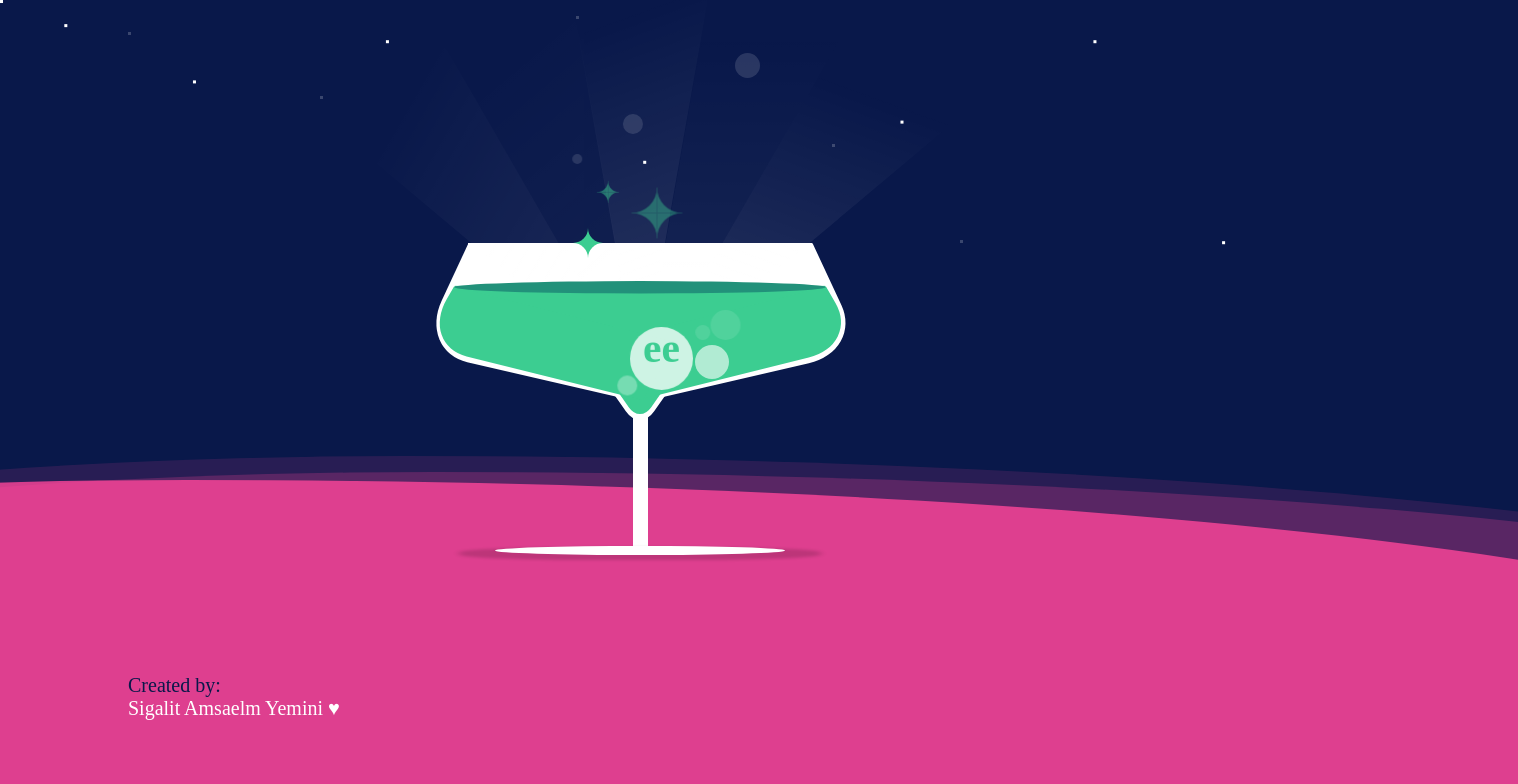
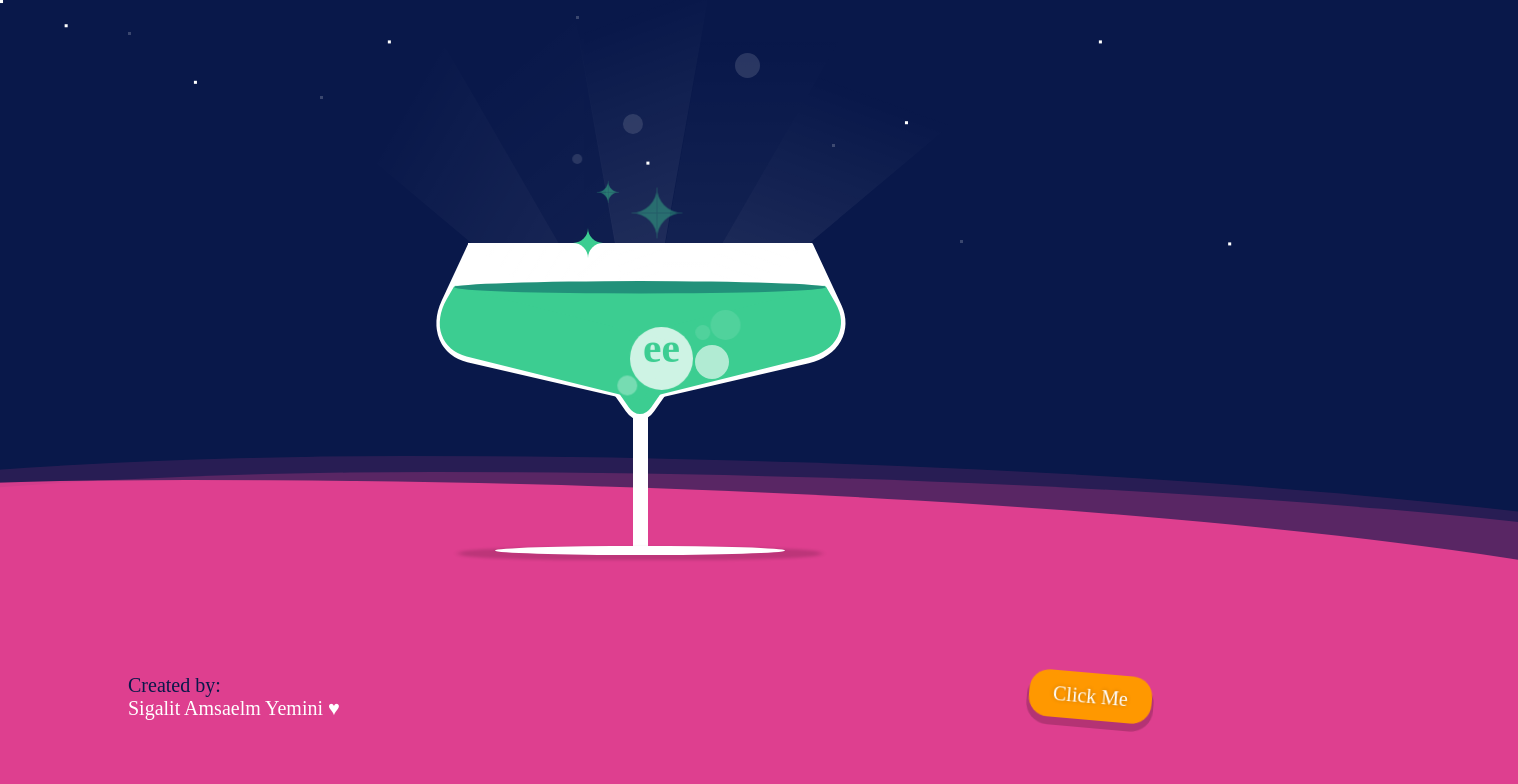
Before and after one commit to sigalitam/cocktail-glass, a plain HTML site: page index.html in a window 1280 px wide. Shown: the top 784 px of the page, 1518 px wide, since content can reach past the window. Drawn offline with Linux system fonts and the light colour scheme; a web font is replaced by a local one.

Commit message:
add glass

```diff
--- a/index.html
+++ b/index.html
@@ -9,13 +9,17 @@
 </head>
 
 <body>
+    <div class="wrapper">
         <div class="waves">
             <div class="wave"></div>
             <div class="wave"></div>
             <div class="wave"></div>
         </div>
 
-    <div class="glass">
+        <input type="checkbox" id="toggleAnimate" hidden>
+        <label for="toggleAnimate" class="btnClickMe">Click Me</label>
+
+        <div class="secondGlass">
             <div class="cupWine">
                 <div class="cupRight"></div>
                 <div class="cupLeft"></div>
@@ -30,33 +34,43 @@
             <div class="base"></div>
             <div class="ballMedium"></div>
             <div class="ballSmall"></div>
-        <div class="ballLogo">
-            <a target="_blank" href="https://reeco.io/">
-                ee
-            </a>
+            <div class="ballLogo"></div>
         </div>
 
+        <div class="glass">
+            <div class="cupWine">
+                <div class="cupRight"></div>
+                <div class="cupLeft"></div>
+            </div>
+            <div class="cupWrapper">
+                <div class="cupRight"></div>
+                <div class="cupLeft"></div>
+            </div>
+            <div class="bottomCup"></div>
+            <div class="base"></div>
+            <div class="ballMedium"></div>
+            <div class="ballSmall"></div>
+            <div class="ballLogo">
+                <a target="_blank" href="https://reeco.io/">ee</a>
+            </div>
             <div class="star big">
                 <div class="topRight"></div>
                 <div class="topLeft"></div>
                 <div class="bottomRight"></div>
                 <div class="bottomLeft"></div>
             </div>
-
             <div class="star medium">
                 <div class="topRight"></div>
                 <div class="topLeft"></div>
                 <div class="bottomRight"></div>
                 <div class="bottomLeft"></div>
             </div>
-
             <div class="star small">
                 <div class="topRight"></div>
                 <div class="topLeft"></div>
                 <div class="bottomRight"></div>
                 <div class="bottomLeft"></div>
             </div>
-
             <div class="lights">
                 <div class='trapezoid'></div>
                 <div class='trapezoid'></div>
@@ -85,6 +99,7 @@
         </div>
 
         <div class="twinkle"></div>
+    </div>
 </body>
 
 </html>
--- a/styles.css
+++ b/styles.css
@@ -20,19 +20,28 @@ html {
     padding: 0;
 }
 
+.wrapper {
+    height: 100vh;
+    width: 100vw;
+    overflow: hidden;
+    display: flex;
+    align-items: center;
+    justify-content: center;
+}
+
 .glass {
     display: flex;
     flex-direction: column;
     align-items: center;
     justify-content: flex-end;
     position: relative;
-    transition: transform 0.5s ease-in-out;
+    transition: transform 0.3s ease-in-out;
     z-index: 0;
 }
 
 .glass:hover,
 body:has(.bubbles:hover) .glass {
-    transform: scale(1.035);
+    transform: scale(1.04);
 }
 
 .base {
@@ -214,6 +223,8 @@ body:has(.bubbles:hover) .glass {
     animation: ballLogo 1.2s reverse infinite ease-in;
     cursor: pointer;
     transition: all 0.2s ease-in-out;
+    min-width: 45px;
+    min-height: 45px;
 }
 
 .ballLogo a {
@@ -227,7 +238,7 @@ body:has(.bubbles:hover) .glass {
 }
 
 .ballLogo:hover {
-    box-shadow: 0 0 4px 6px #00000020;
+    box-shadow: 0 8px 0 #00000030;
     animation-play-state: paused;
 }
 
@@ -622,6 +633,66 @@ body:has(.bubbles:hover) .glass .lights {
 
     50% {
         opacity: 1;
-        transform: scale(1.005);
+        transform: scale(1.01);
     }
 }
+
+.secondGlass {
+    display: flex;
+    flex-direction: column;
+    align-items: center;
+    justify-content: flex-end;
+    position: absolute;
+    z-index: 1;
+    transform: rotate(45deg) scale(0.9) translate(2000px, 1000px);
+    filter: hue-rotate(40deg);
+}
+
+.btnClickMe {
+    display: inline-block;
+    background: #ff9800;
+    color: #fff;
+    display: flex;
+    align-items: center;
+    text-align: center;
+    justify-content: center;
+    text-decoration: none;
+    border-radius: 20px;
+    cursor: pointer;
+    position: absolute;
+    z-index: 10;
+    padding: 12px 24px;
+    right: 10%;
+    bottom: 10%;
+    box-shadow: 0 6px 0 2px #00000030;
+    font-size: 20px;
+    text-shadow: 0 0 4px #00000040;
+    animation: btnClickMeMoved 1s infinite alternate ease-in-out;
+    transition: all 0.2s ease-in-out;
+}
+
+.btnClickMe:hover {
+    box-shadow: 0 2px 0 2px #00000040;
+    animation-play-state: paused;
+    filter: brightness(1.1);
+}
+
+@keyframes btnClickMeMoved {
+    0% {
+        transform: rotate(0deg);
+    }
+
+    100% {
+        transform: rotate(5deg);
+    }
+}
+
+#toggleAnimate:checked+label+.secondGlass {
+    animation: secondGlassEffect 3s ease-in-out forwards;
+}
+
+@keyframes secondGlassEffect {
+    50% {
+        transform: rotate(-45deg) scale(0.9) translate(435px, 155px);
+    }
+}
```
Lines whose indentation alone changed are shown as unchanged.
